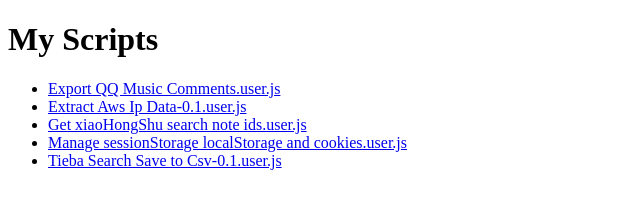
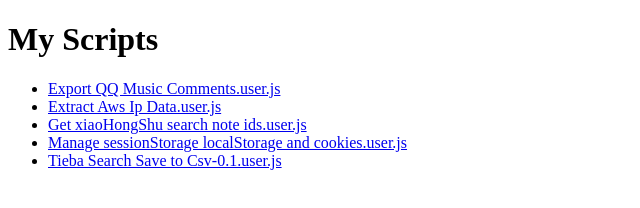
Before and after one commit to 23233/monkey_shell, a plain HTML site: page index.html in a window 1280 px wide. Shown: the full height of the page, 0-640 px from the left. Drawn offline with Linux system fonts and the light colour scheme.

Commit message:
deploy: 9094737b28d350ba520495a0f0f71dad1742bd94

```diff
--- a/index.html
+++ b/index.html
@@ -7,7 +7,7 @@
     <h1>My Scripts</h1>
     <ul>
         <li><a href="Export QQ Music Comments.user.js">Export QQ Music Comments.user.js</a></li>
-        <li><a href="Extract Aws Ip Data-0.1.user.js">Extract Aws Ip Data-0.1.user.js</a></li>
+        <li><a href="Extract Aws Ip Data.user.js">Extract Aws Ip Data.user.js</a></li>
         <li><a href="Get xiaoHongShu search note ids.user.js">Get xiaoHongShu search note ids.user.js</a></li>
         <li><a href="Manage sessionStorage localStorage and cookies.user.js">Manage sessionStorage localStorage and cookies.user.js</a></li>
         <li><a href="Tieba Search Save to Csv-0.1.user.js">Tieba Search Save to Csv-0.1.user.js</a></li>
```
Also changed, not shown: Extract Aws Ip Data.user.js (renamed from Extract Aws Ip Data-0.1.user.js).
